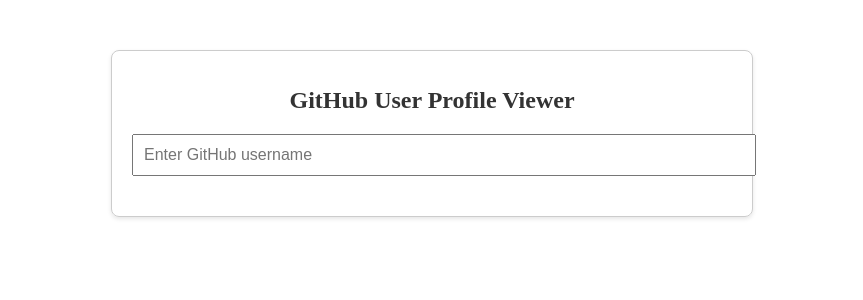
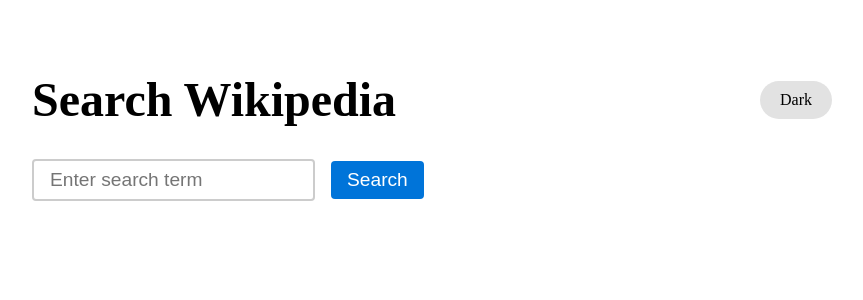
Before and after one commit to JustAbusiness/Crazy-View, a Vue app: page / in a window 1280 px wide. Shown: the top 300 px of the page, without its empty margins (208-1071 px from the left). Built offline with nearby package versions, Linux system fonts and the light colour scheme.

Commit message:
finish wiki clone

```diff
--- a/src/App.vue
+++ b/src/App.vue
@@ -7,6 +7,7 @@
 import ProgressStep from './components/ProgressStep.vue';
 import RandomQuoteGenerator from './components/RandomQuoteGenerator.vue';
 import TodoList from './components/TodoList.vue';
+import WikiClone from './components/WikiClone.vue';
 
 
 </script>
@@ -19,7 +20,8 @@
   <!-- <PasswordGenerator /> -->
   <!-- <ProgressStep /> -->
   <!-- <DadJokes /> -->
-  <GithubUserSearch />
+  <!-- <GithubUserSearch /> -->
+  <WikiClone />
 </template>
 
 <style scoped>
--- /dev/null
+++ b/src/components/WikiClone.vue
@@ -0,0 +1,226 @@
+<template>
+    <div :class="{ 'dark-theme': isDarkTheme }">
+    <div class="container">
+      <div class="header-container">
+        <h1>Search Wikipedia</h1>
+        <span id="theme-toggler" @click="toggleTheme">{{ isDarkTheme ? 'Light' : 'Dark' }}</span>
+      </div>
+
+      <form @submit.prevent="submitSearch">
+        <input
+          v-model="searchQuery"
+          type="text"
+          id="search-input"
+          placeholder="Enter search term"
+        />
+        <button type="submit">Search</button>
+      </form>
+
+      <div id="search-results">
+        <div v-if="isLoading" class="spinner">Loading ...</div>
+        <p v-if="error">{{ error }}</p>
+        <div v-if="searchResults.length">
+          <div v-for="result in searchResults" :key="result.pageid" class="result-item">
+            <h3 class="result-title">
+              <a
+                :href="`https://en.wikipedia.org/?curid=${result.pageid}`"
+                target="_blank"
+                rel="noopener"
+                >{{ result.title }}</a
+              >
+            </h3>
+            <a
+              :href="`https://en.wikipedia.org/?curid=${result.pageid}`"
+              class="result-link"
+              target="_blank"
+              rel="noopener"
+            >
+              {{ `https://en.wikipedia.org/?curid=${result.pageid}` }}
+            </a>
+            <p class="result-snippet" v-html="result.snippet"></p>
+          </div>
+        </div>
+      </div>
+    </div>
+   </div>
+</template>
+
+<script setup>
+import { ref } from "vue";
+
+const searchQuery = ref("");
+const searchResults = ref([]);
+const isLoading = ref(false);
+const error = ref(null);
+const isDarkTheme = ref(false);
+
+const searchWikipedia = async (query) => {
+  const encodeQuery = encodeURIComponent(query);
+  const endpoint = `https://en.wikipedia.org/w/api.php?action=query&list=search&prop=info&inprop=url&utf8=&format=json&origin=*&srlimit=10&srsearch=${encodeQuery}`;
+
+  try {
+    isLoading.value = true;
+    const response = await fetch(endpoint);
+    const data = await response.json();
+
+    if (data.query && data.query.search) {
+      searchResults.value = data.query.search;
+      error.value = null;
+    } else {
+      searchResults.value = [];
+      error.value = "No results found. Please try again.";
+    }
+  } catch (error) {
+    console.error("Error fetching data", error);
+    searchResults.value = [];
+    error.value =
+      "An error occurred while fetching data. Please try again later.";
+  } finally {
+    isLoading.value = false;
+  }
+};
+
+const toggleTheme = () => {
+    isDarkTheme.value = !isDarkTheme.value
+}
+
+const submitSearch = () => {
+    if (searchQuery.value.trim() !== '') {
+        searchWikipedia(searchQuery.value);
+    } else {
+        searchQuery.value = [];
+        error.value = 'Please enter a search query.'
+    }
+}
+</script>
+
+<style scoped>
+body {
+    font-family: Arial, sans-serif;
+    margin: 0;
+    padding: 0;
+  }
+
+  .container {
+    max-width: 800px;
+    margin: 0 auto;
+    padding: 2rem;
+  }
+
+  h1 {
+    font-size: 3rem;
+    margin-bottom: 2rem;
+  }
+
+  #search-form {
+    display: flex;
+    justify-content: center;
+    align-items: center;
+    margin-bottom: 2rem;
+  }
+
+  #search-input {
+    font-size: 1.2rem;
+    padding: 0.5rem 1rem;
+    margin-right: 1rem;
+    border: 2px solid #ccc;
+    border-radius: 0.25rem;
+    flex-grow: 1;
+  }
+
+  #search-input:focus {
+    outline: none;
+    border-color: #0074d9;
+  }
+
+  button[type='submit'] {
+    font-size: 1.2rem;
+    padding: 0.5rem 1rem;
+    background-color: #0074d9;
+    color: #fff;
+    border: none;
+    border-radius: 0.25rem;
+    cursor: pointer;
+  }
+
+  button[type='submit']:hover {
+    background-color: #0063ad;
+  }
+
+  #search-results {
+    margin-bottom: 2rem;
+  }
+
+  .result-item {
+    margin-bottom: 1rem;
+  }
+
+  .result-title {
+    font-size: 1.5rem;
+    margin-top: 0;
+  }
+
+  .result-link {
+    display: block;
+    font-size: 1.2rem;
+    margin-bottom: 0.5rem;
+    color: #0074d9;
+  }
+
+  .result-link:hover {
+    text-decoration: underline;
+  }
+
+  .result-snippet {
+    margin-top: 0;
+  }
+
+  .spinner {
+    display: flex;
+    justify-content: center;
+    align-items: center;
+    font-size: 2rem;
+    height: 10rem;
+  }
+
+  /* Dark theme */
+  .header-container {
+    display: flex;
+    justify-content: space-between;
+    align-items: center;
+  }
+
+  #theme-toggler {
+    border: none;
+    background: transparent;
+    cursor: pointer;
+    background: #e2e2e2;
+    padding: 10px 20px;
+    border-radius: 100px;
+  }
+
+  .dark-theme {
+    background-color: #282c34;
+    color: #fff;
+  }
+
+  .dark-theme #search-input {
+    background-color: #454545;
+    color: #fff;
+    border-color: #fff;
+  }
+
+  .dark-theme #search-input:focus {
+    border-color: #0074d9;
+  }
+
+  .dark-theme button[type='submit'] {
+    background-color: #0074d9;
+  }
+
+  .dark-theme .result-link,
+  .dark-theme .result-link:hover {
+    color: #90caf9;
+  }
+
+</style>
```
